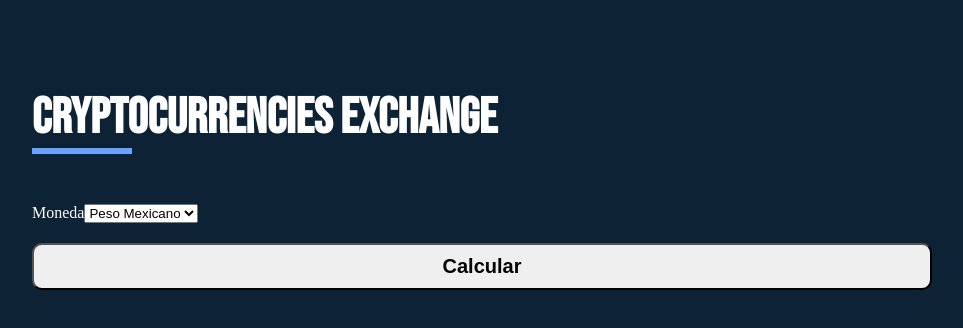
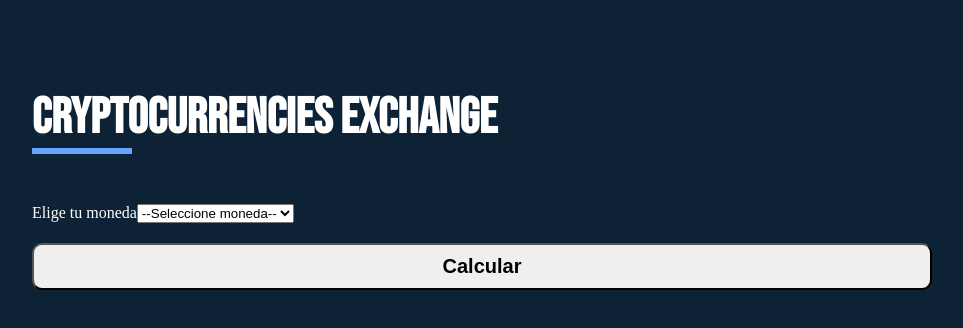
Before and after one commit to ivanurra/cryptocurrencies, a React (Create React App) app: page / in a window 1280 px wide. Shown: the top 328 px of the page, without its empty margins (158-1121 px from the left). Built offline with nearby package versions, Linux system fonts and the light colour scheme.

Commit message:
useMoneda

```diff
--- a/src/Hooks/useMoneda.js
+++ b/src/Hooks/useMoneda.js
@@ -1,15 +1,18 @@
 import React, { Fragment, useState } from 'react';
 
-const useMoneda = () => {
+const useMoneda = (label, stateInicial, opciones) => {
 
     //State de custom Hook
-    const [state, actualizarState] = useState('')
+    const [state, actualizarState] = useState(stateInicial)
 
     const Seleccionar = () => (
         <Fragment>
-            <label>Moneda</label>
+            <label>{label}</label>
             <select>
-                <option value="MXN">Peso Mexicano</option>
+                <option value="">--Seleccione moneda--</option>
+                {opciones.map(opcion =>(
+                    <option key={opcion.codigo} value={opcion.codigo}>{opcion.nombre}</option>
+                ))}
             </select>
         </Fragment>
     );
--- a/src/components/Formulario.js
+++ b/src/components/Formulario.js
@@ -21,8 +21,16 @@ const Boton = styled.input`
 `;
 
 const Formulario = () => {
+
+  const MONEDAS = [
+    { codigo: 'USD', nombre: 'Dolar Americano' },
+    { codigo: 'MXN', nombre: 'Peso Mexicano' },
+    { codigo: 'EUR', nombre: 'Euro' },
+    { codigo: 'USD', nombre: 'Libra Esterlina' }
+  ]
+
   // Utilizamos useMoneda
-  const [moneda, SelectMonedas, actualizarState] = useMoneda();
+  const [moneda, SelectMonedas, actualizarState] = useMoneda('Elige tu moneda', '', MONEDAS);
 
   return (
     <form>
```
